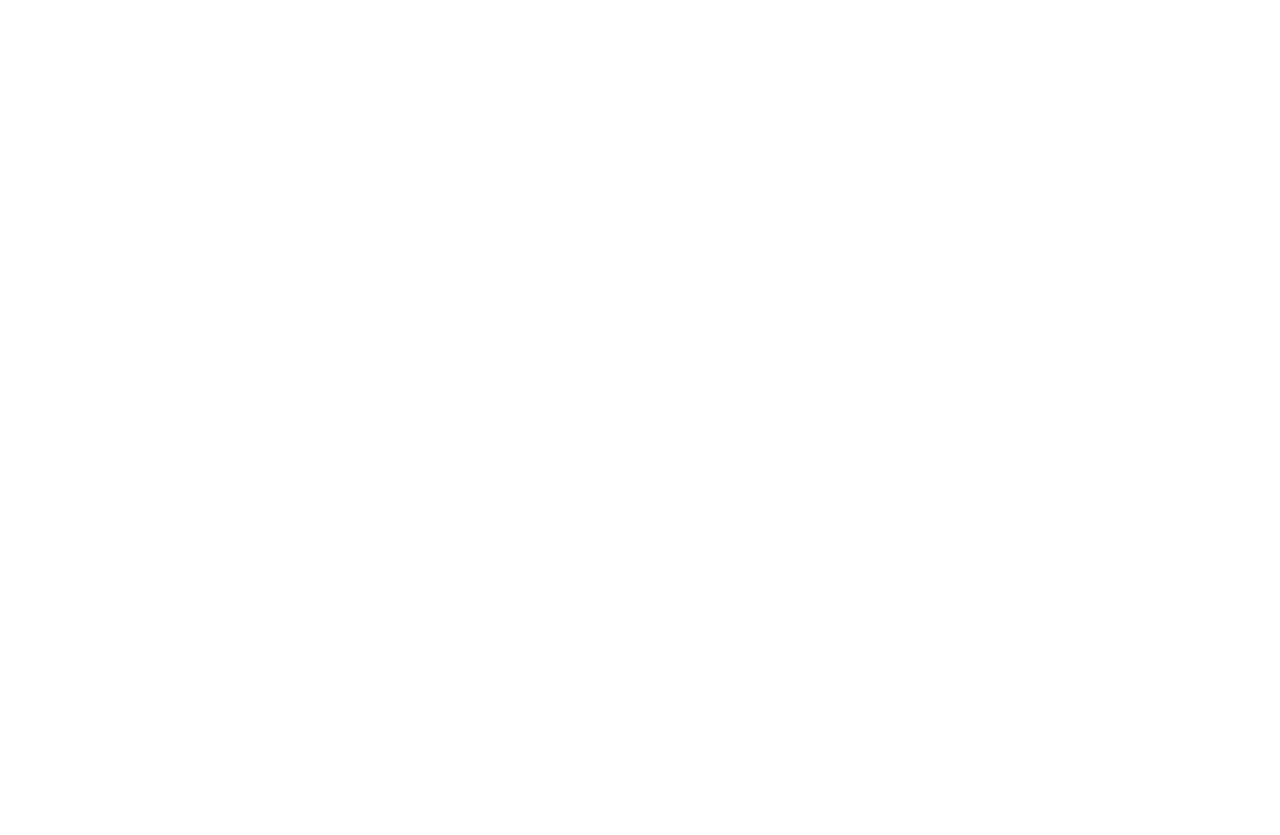
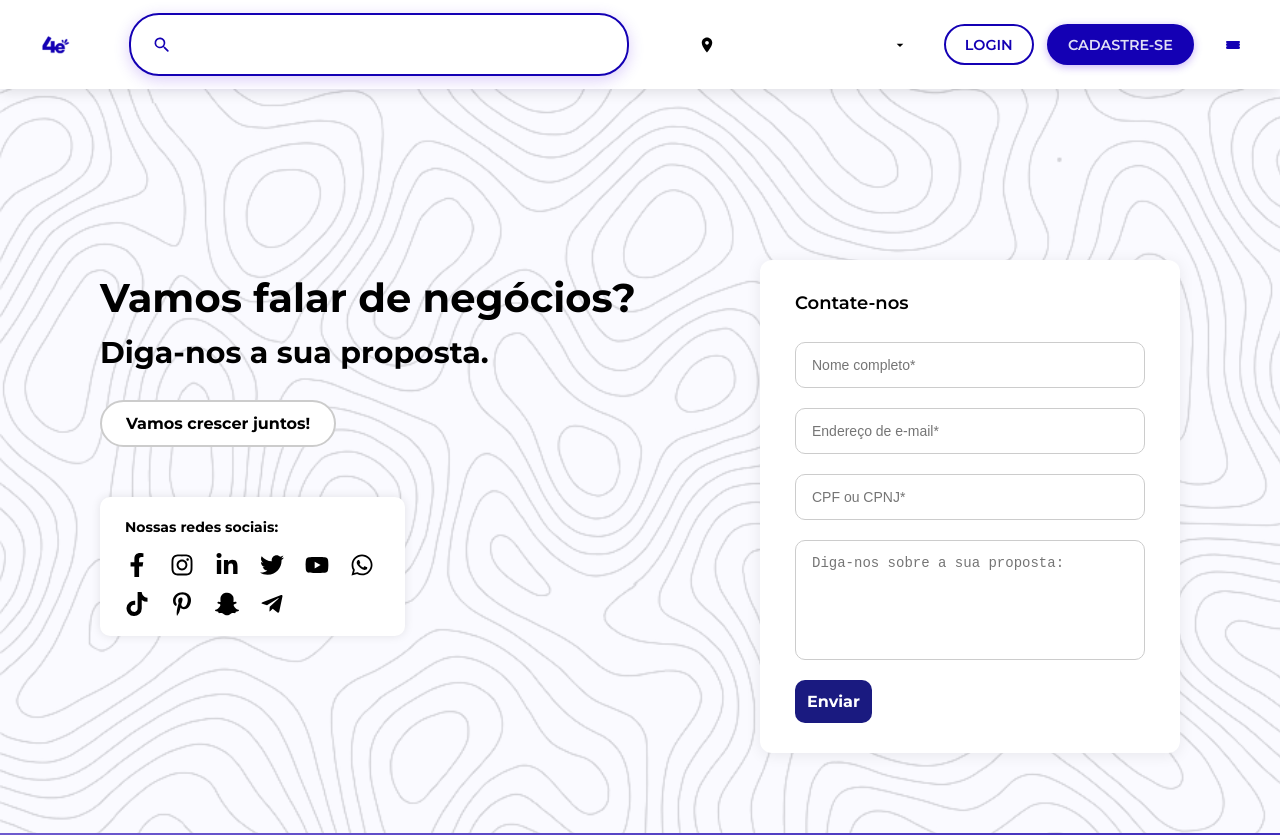
Before and after one commit to 4EasyTCC/web, a React (Vite) app in the folder web/: page /contact in a window 1280 px wide. Before the commit this address had no page. Shown: the top 835 px of the page. Before the commit the page ends 800 px from the top, so only its background shows below. Built offline with nearby package versions, Linux system fonts and the light colour scheme.

Commit message:
pagina de contato(falta ajustar css)

```diff
--- a/web/Navigator/RootNavigator.jsx
+++ b/web/Navigator/RootNavigator.jsx
@@ -1,25 +1,25 @@
 // App.jsx
-import { BrowserRouter, Routes, Route } from 'react-router-dom';
-import Home from '../Screens/Home/Home.jsx';
-import PaginaLogin from '../Screens/PaginaLogin/PaginaLogin.jsx';
-import AboutUs from '../Screens/AboutUs/AboutUs.jsx';
-import PageCadastro from '../Screens/PageCadastro/PageCadastro.jsx';
-import InfoPage from '../Screens/InfoPage/InfoPage.jsx';
-import ScrollToTop from '@/components/ScrollToTop/ScrollToTop';
-
+import { BrowserRouter, Routes, Route } from "react-router-dom";
+import Home from "../Screens/Home/Home.jsx";
+import PaginaLogin from "../Screens/PaginaLogin/PaginaLogin.jsx";
+import AboutUs from "../Screens/AboutUs/AboutUs.jsx";
+import PageCadastro from "../Screens/PageCadastro/PageCadastro.jsx";
+import InfoPage from "../Screens/InfoPage/InfoPage.jsx";
+import ScrollToTop from "@/components/ScrollToTop/ScrollToTop";
+import Contact from "../Screens/Contact/Contact.jsx";
 
 function RootNavigator() {
   return (
     <BrowserRouter>
-    <ScrollToTop/>
+      <ScrollToTop />
       <Routes>
-        <Route path="/" element={<Home/>} />          {/* Rota raiz */}
-        <Route path="/home" element={<Home />} />      {/* Rota alternativa */}
-        <Route  path='/paginaLogin' element={<PaginaLogin/>} />
-        <Route  path='/aboutUs' element={<AboutUs/>} />
-        <Route  path='/pageCadastro' element={<PageCadastro/>} />
-        <Route  path='/InfoPage' element={<InfoPage/>} />
-
+        <Route path="/" element={<Home />} /> {/* Rota raiz */}
+        <Route path="/home" element={<Home />} /> {/* Rota alternativa */}
+        <Route path="/paginaLogin" element={<PaginaLogin />} />
+        <Route path="/aboutUs" element={<AboutUs />} />
+        <Route path="/pageCadastro" element={<PageCadastro />} />
+        <Route path="/InfoPage" element={<InfoPage />} />
+        <Route path="/contact" element={<Contact />} />
       </Routes>
     </BrowserRouter>
   );
--- /dev/null
+++ b/web/Screens/Contact/Contact.jsx
@@ -0,0 +1,106 @@
+import React, { useState } from "react";
+import styles from "./Contact.module.css";
+import Header from "@/components/Header/Header";
+import Footer from "@/components/Footer/Footer";
+import {
+  FaFacebookF,
+  FaInstagram,
+  FaLinkedinIn,
+  FaTwitter,
+  FaYoutube,
+  FaWhatsapp,
+  FaTiktok,
+  FaPinterestP,
+  FaSnapchatGhost,
+  FaTelegramPlane,
+} from "react-icons/fa";
+
+export default function Contact() {
+  const [formData, setFormData] = useState({
+    nome: "",
+    email: "",
+    documento: "",
+    proposta: "",
+  });
+
+  const handleChange = (e) => {
+    const { name, value } = e.target;
+    setFormData((prev) => ({
+      ...prev,
+      [name]: value,
+    }));
+  };
+
+  const handleSubmit = (e) => {
+    e.preventDefault();
+    console.log("Dados do formulário:", formData);
+    alert("Proposta enviada com sucesso!");
+  };
+
+  return (
+    <div className={styles.pageContainer}>
+      <Header />
+      <div className={styles.backgroundPattern}></div>
+
+      <main>
+        <div className={styles.leftContent}>
+          <h1>Vamos falar de negócios?</h1>
+          <h2>Diga-nos a sua proposta.</h2>
+          <button>Vamos crescer juntos!</button>
+
+          <div className={styles.socialContainer}>
+            <p>Nossas redes sociais:</p>
+            <div className={styles.iconsGrid}>
+              <FaFacebookF />
+              <FaInstagram />
+              <FaLinkedinIn />
+              <FaTwitter />
+              <FaYoutube />
+              <FaWhatsapp />
+              <FaTiktok />
+              <FaPinterestP />
+              <FaSnapchatGhost />
+              <FaTelegramPlane />
+            </div>
+          </div>
+        </div>
+
+        <form className={styles.rightForm} onSubmit={handleSubmit}>
+          <h3>Contate-nos</h3>
+          <div className={styles.formGroup}>
+            <input
+              type="text"
+              name="nome"
+              placeholder="Nome completo*"
+              value={formData.nome}
+              onChange={handleChange}
+            />
+            <input
+              type="email"
+              name="email"
+              placeholder="Endereço de e-mail*"
+              value={formData.email}
+              onChange={handleChange}
+            />
+            <input
+              type="text"
+              name="documento"
+              placeholder="CPF ou CPNJ*"
+              value={formData.documento}
+              onChange={handleChange}
+            />
+            <textarea
+              name="proposta"
+              placeholder="Diga-nos sobre a sua proposta:"
+              value={formData.proposta}
+              onChange={handleChange}
+            />
+          </div>
+          <button type="submit">Enviar</button>
+        </form>
+      </main>
+
+      <Footer />
+    </div>
+  );
+}
--- /dev/null
+++ b/web/Screens/Contact/Contact.module.css
@@ -0,0 +1,153 @@
+.pageContainer {
+  display: flex;
+  flex-direction: column;
+  min-height: 100vh;
+  background-color: #f9f9ff;
+  position: relative;
+}
+
+.backgroundPattern {
+  position: absolute;
+  top: 0;
+  left: 0;
+  width: 100%;
+  height: 100%;
+  background-image: url("../../src/assets/images/placeholders/pattern.png");
+  background-repeat: no-repeat;
+  background-size: cover;
+  opacity: 0.15;
+  z-index: 0;
+}
+
+main {
+  display: flex;
+  justify-content: space-between;
+  align-items: flex-start;
+  padding: 80px 100px;
+  position: relative;
+  z-index: 1;
+  gap: 60px;
+}
+
+.leftContent {
+  flex: 1;
+  max-width: 600px;
+}
+
+.leftContent h1 {
+  font-size: 40px;
+  font-weight: 700;
+  color: #000;
+  margin-bottom: 10px;
+}
+
+.leftContent h2 {
+  font-size: 30px;
+  font-weight: 700;
+  color: #000;
+  margin-bottom: 25px;
+}
+
+.leftContent button {
+  padding: 12px 24px;
+  background-color: #fff;
+  border: 2px solid #ccc;
+  border-radius: 25px;
+  font-weight: bold;
+  cursor: pointer;
+  transition: 0.3s;
+  margin-bottom: 50px;
+}
+
+.leftContent button:hover {
+  background-color: #f0f0f0;
+}
+
+.socialContainer {
+  background-color: #fff;
+  padding: 20px 25px;
+  border-radius: 10px;
+  width: fit-content;
+  box-shadow: 0 0 10px rgba(0, 0, 0, 0.1);
+}
+
+.socialContainer p {
+  font-weight: bold;
+  font-size: 14px;
+  margin-bottom: 15px;
+  color: #000;
+}
+
+.iconsGrid {
+  display: grid;
+  grid-template-columns: repeat(6, 30px);
+  gap: 15px 15px;
+}
+
+.iconsGrid i,
+.iconsGrid svg {
+  width: 24px;
+  height: 24px;
+  fill: #000;
+  color: #000;
+  cursor: pointer;
+  transition: 0.3s;
+}
+
+.iconsGrid svg:hover {
+  transform: scale(1.1);
+  color: #1a1a80;
+}
+
+.rightForm {
+  background-color: #fff;
+  padding: 30px 35px;
+  border-radius: 12px;
+  box-shadow: 0 2px 15px rgba(0, 0, 0, 0.08);
+  max-width: 420px;
+  width: 100%;
+}
+
+.rightForm h3 {
+  font-size: 18px;
+  font-weight: 600;
+  margin-bottom: 25px;
+  color: #000;
+}
+
+.formGroup {
+  display: flex;
+  flex-direction: column;
+  gap: 20px;
+}
+
+.formGroup input,
+.formGroup textarea {
+  padding: 14px 16px;
+  border: 1px solid #ccc;
+  border-radius: 10px;
+  outline: none;
+  font-size: 14px;
+  color: #000;
+}
+
+textarea {
+  min-height: 120px;
+  resize: none;
+}
+
+.rightForm button {
+  margin-top: 20px;
+  padding: 12px;
+  background-color: #1a1a80;
+  color: white;
+  border: none;
+  border-radius: 10px;
+  font-weight: bold;
+  cursor: pointer;
+  transition: 0.3s;
+}
+
+.rightForm button:hover {
+  background-color: #000066;
+}
```
